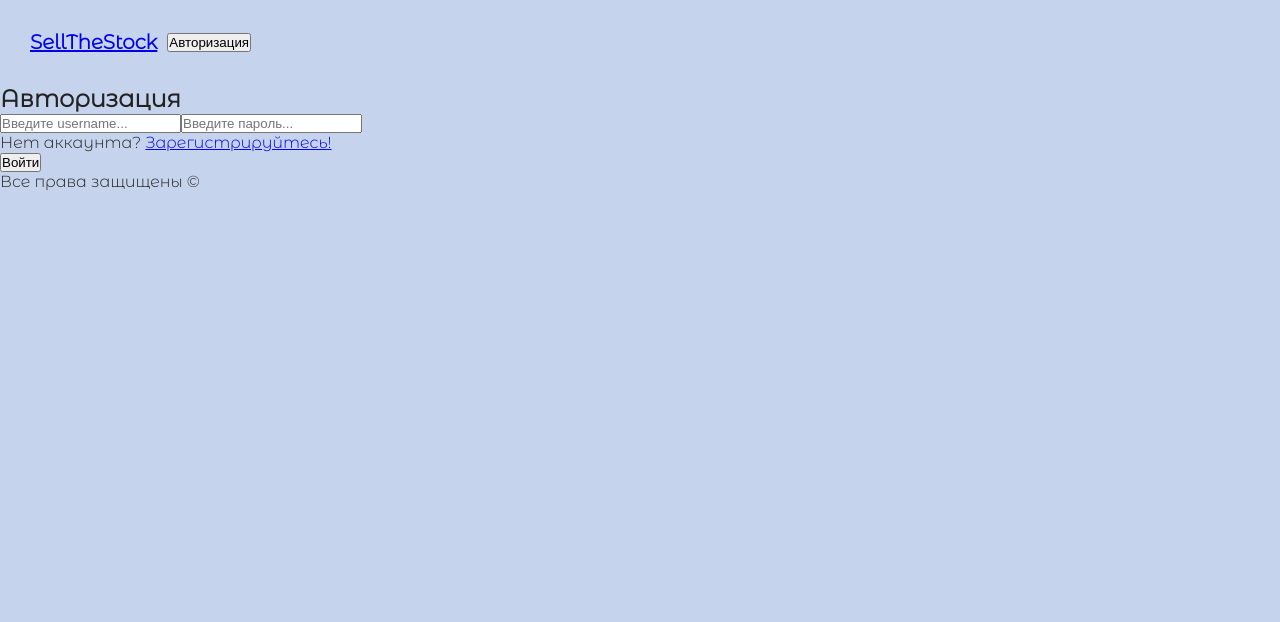
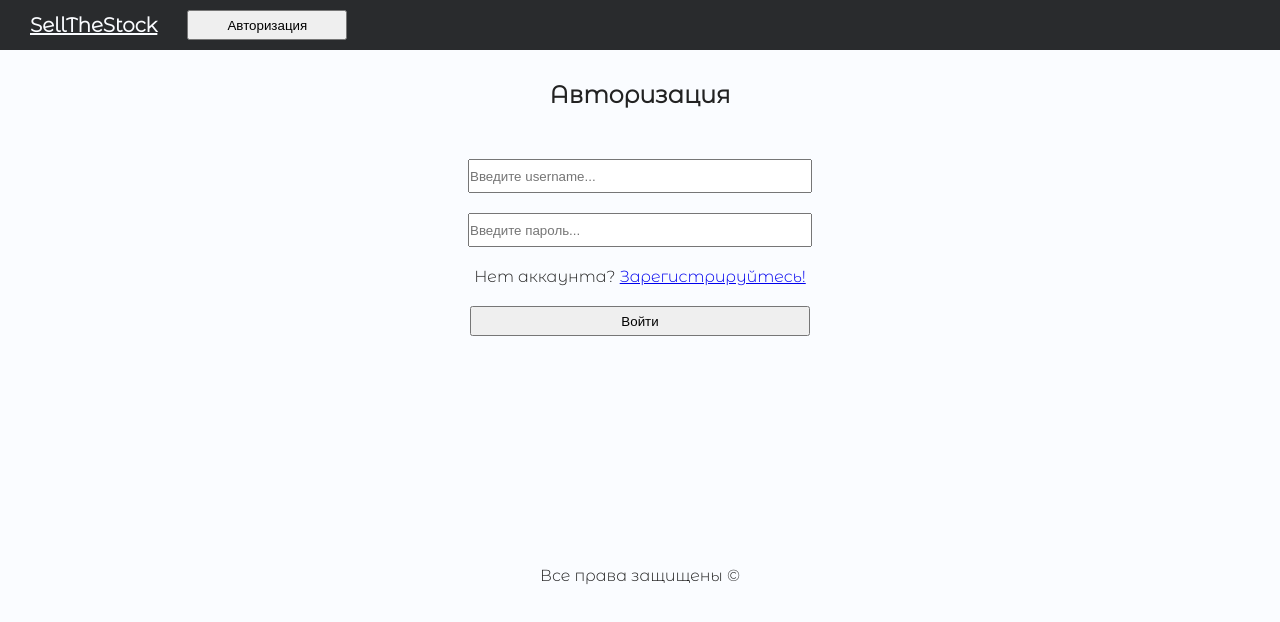
Before and after one commit to Shust0vD/SellTheSock, a React (Create React App) app in the folder frontend/: page / in a window 1280 px wide. Both pictures are taken after a click on the button "Авторизация". Shown: the top 622 px of the page. Built offline with nearby package versions, Linux system fonts and the light colour scheme.

Commit message:
NavBar Styles

```diff
--- a/frontend/src/components/Footer.js
+++ b/frontend/src/components/Footer.js
@@ -2,7 +2,7 @@ import React from 'react'
 
 export default function Footer(){
     return (
-        <footer>
+        <footer className='footer'>
             Все права защищены &copy;
         </footer>
     )
--- a/frontend/src/components/NavBar.js
+++ b/frontend/src/components/NavBar.js
@@ -20,19 +20,19 @@ const NavBar = () => {
   };
 
   return (
-    <Navbar>
+    <Navbar className='navWrapper'>
       <Container>
         <Nav className="navContainer">
           <NavLink className="logo" to={ADS_ROUTE}>SellTheStock</NavLink>
           {user.isAuth ? (
             <Nav>
-              {user.isAdmin && <Button onClick={() => navigate(ADMIN_ROUTE)}>Администрация</Button>}
-              <Button onClick={() => navigate(ACCOUNT_ROUTE + '/' + user.userInfo.id)}>Личный кабинет</Button>
-              <Button onClick={() => logOut()}>Выйти</Button>
+              {user.isAdmin && <Button className="btnNavBar" onClick={() => navigate(ADMIN_ROUTE)}>Администрация</Button>}
+              <Button className="btnNavBar" onClick={() => navigate(ACCOUNT_ROUTE + '/' + user.userInfo.id)}>Личный кабинет</Button>
+              <Button className="btnNavBar" onClick={() => logOut()}>Выйти</Button>
             </Nav>
           ) : (
             <Nav>
-              <Button onClick={() => navigate(LOGIN_ROUTE)}>Авторизация</Button>
+              <Button className="btnNavBar" onClick={() => navigate(LOGIN_ROUTE)}>Авторизация</Button>
             </Nav>
           )}
         </Nav>
--- a/frontend/src/index.css
+++ b/frontend/src/index.css
@@ -5,21 +5,68 @@
 }
 
 body {
-    background:rgb(197, 212, 236);
+    background:rgb(250, 252, 255);
     color: #222;
     font-family: 'Montserrat Alternates', sans-serif;
     font-weight: 300;
 }
 
 .logo{
+    color:rgb(250, 252, 255);
     font-weight: 600;
     font-size: 20px;
 }
 
+.navWrapper {
+    background:rgb(41, 43, 45);
+    height: 50px;
+    display:flex;
+    align-items: center;
+}
+
 .navContainer {
+
     display:flex;
     flex-direction: row;
-    gap: 10px;
+    gap: 30px;
     align-items: center;
     margin: 30px ;
 }
+
+.authContainer {
+    display:flex;
+    flex-direction: column;
+    gap: 20px;
+    align-items: center;
+    margin: 30px ;
+}
+
+.authFormContainer {
+    display:flex;
+    flex-direction: column;
+    gap: 20px;
+    align-items: center;
+    margin: 30px ;
+}
+
+.btnNavBar {
+    width: 160px;
+    height:30px;
+}
+
+.btnAuth {
+    width: 340px;
+    height:30px;
+}
+
+.mt-3 {
+    width: 340px;
+    height:30px;
+}
+
+.footer {
+    display:flex;
+    flex-direction: column;
+    align-items: center;
+    margin-top: 200px ;
+}
--- a/frontend/src/pages/Auth.js
+++ b/frontend/src/pages/Auth.js
@@ -42,9 +42,9 @@ const Auth = () => {
 
   return (
     <Container>
-      <Card>
+      <Card className="authContainer">
         <h2>{isLogin ? 'Авторизация' : 'Регистрация'}</h2>
-        <Form>
+        <Form className="authFormContainer">
           <Form.Control
             className="mt-3"
             placeholder="Введите username..."
@@ -67,7 +67,6 @@ const Auth = () => {
               type="password"
             />
           )}
-          <Row>
           {isLogin ? (
             <div>
               Нет аккаунта? <NavLink to={REGISTRATION_ROUTE}>Зарегистрируйтесь!</NavLink>
@@ -77,8 +76,7 @@ const Auth = () => {
               Есть аккаунт? <NavLink to={LOGIN_ROUTE}>Войдите!</NavLink>
             </div>
           )}
-            <Button onClick={click}>{isLogin ? 'Войти' : 'Регистрация'}</Button>
-          </Row>
+          <Button className="btnAuth" onClick={click}>{isLogin ? 'Войти' : 'Регистрация'}</Button>
         </Form>
       </Card>
     </Container>
```
Lines whose indentation alone changed are shown as unchanged.
